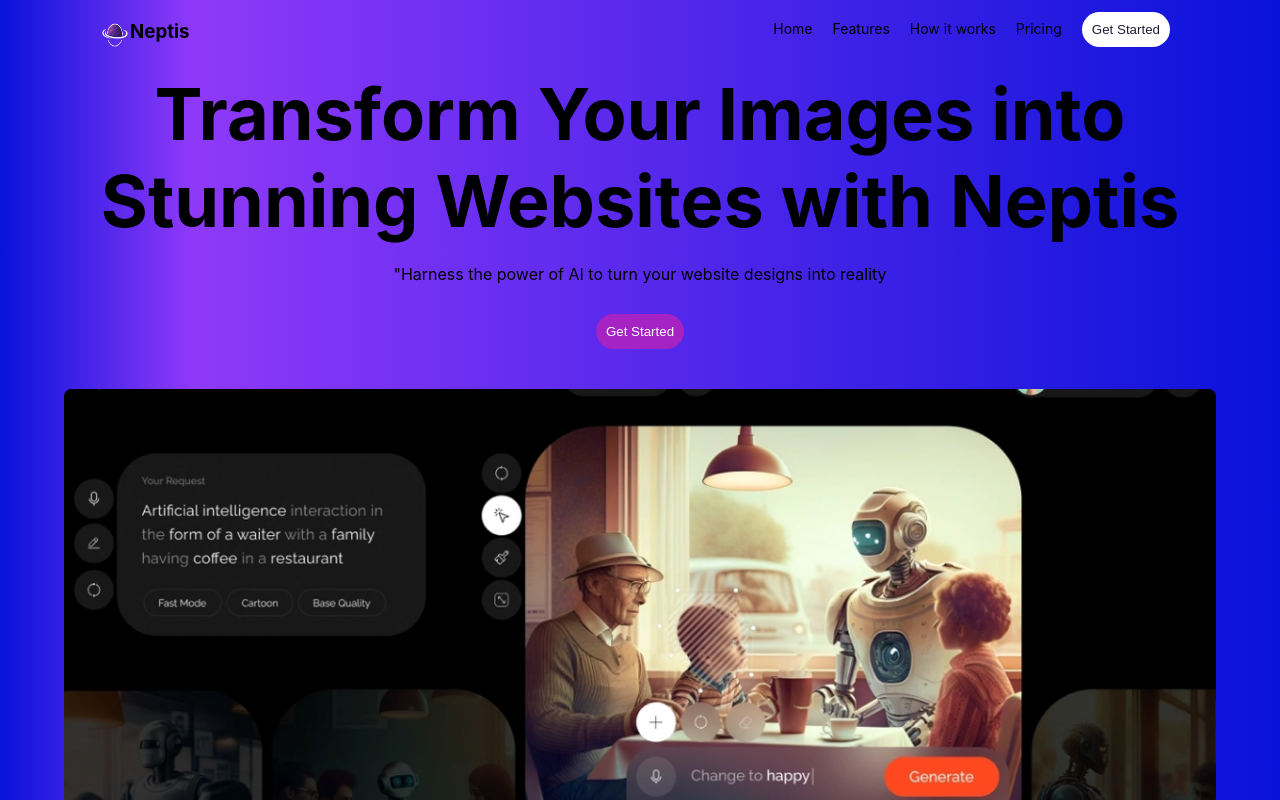
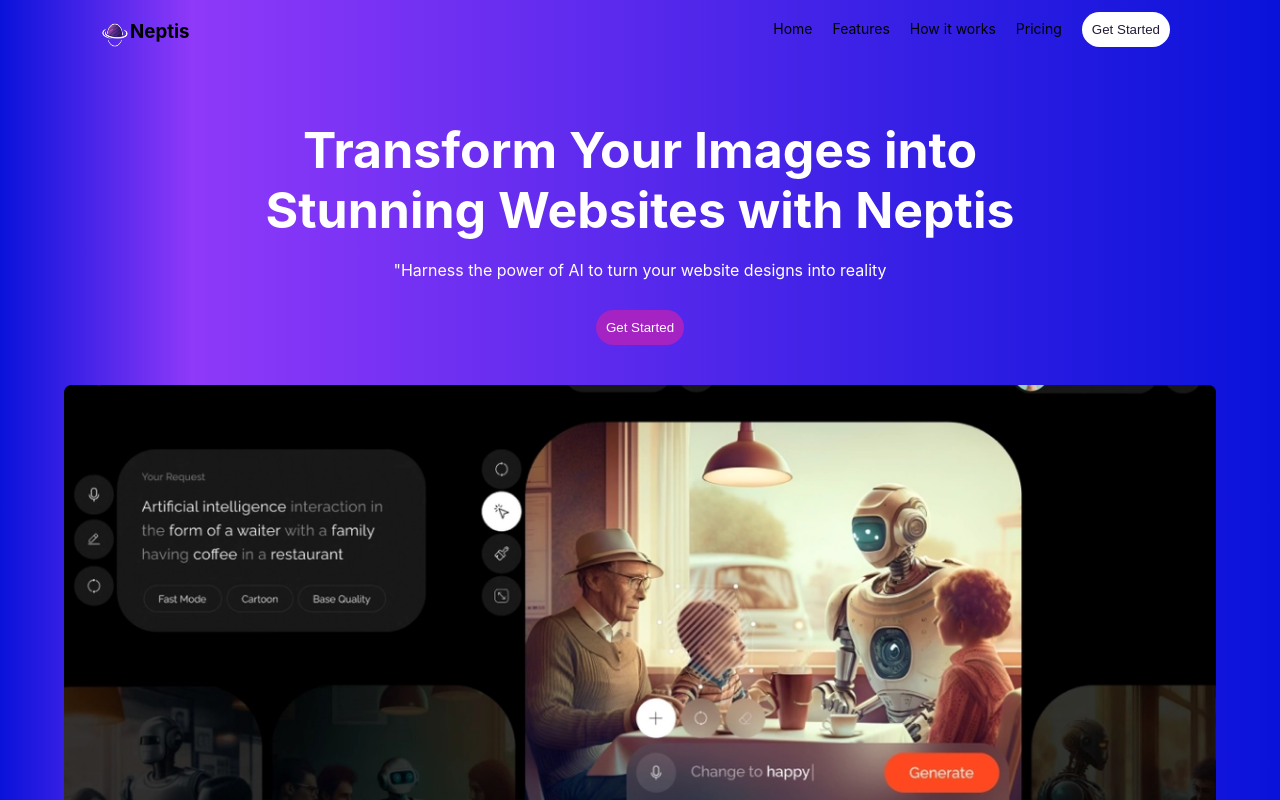
Before and after one commit to Bentike/Neptis, a React (Create React App) app: page / in a window 1280 px wide. Shown: the top 800 px of the page. Built offline with nearby package versions, Linux system fonts and the light colour scheme.

Commit message:
changed banner-text color to white

```diff
--- a/src/Styles/Banner.css
+++ b/src/Styles/Banner.css
@@ -1,10 +1,12 @@
 .banner-text{
     text-align: center;
     margin-bottom: 40px;
+    color: #fff;
 }
 
 .banner-text h1{
-    font-size: 72px;
+    font-size: 50px;
+    margin-top: 50px;
 }
 
 .banner-text p{
```
